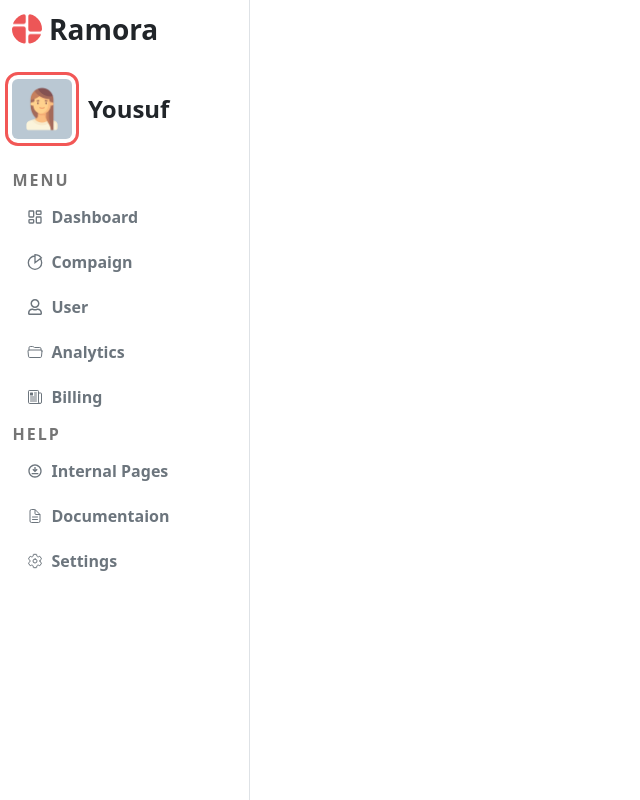
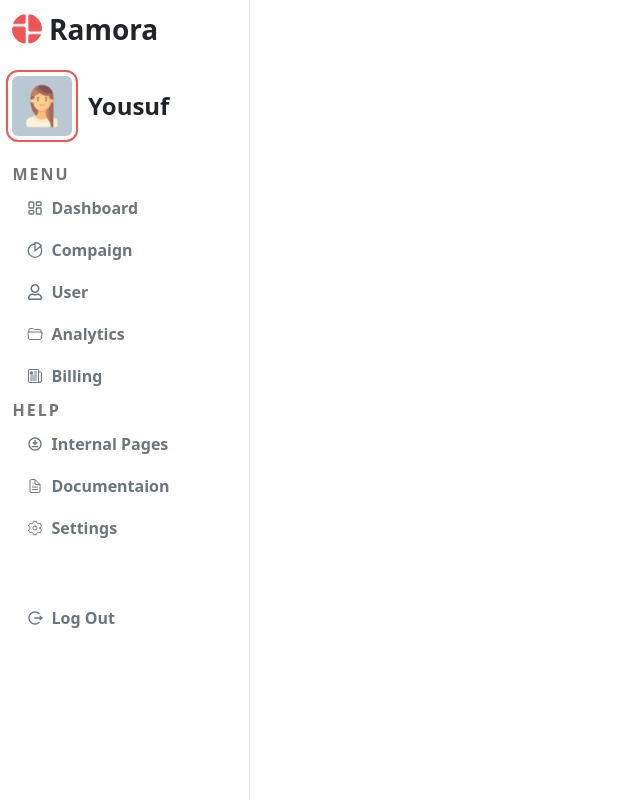
Before and after one commit to YousufMohammadi/react-sideBar, a React (Create React App) app: page / in a window 1280 px wide. Shown: the whole page, without its empty margins (0-640 px from the left). Built offline with nearby package versions, Linux system fonts and the light colour scheme.

Commit message:
logout added to sidebar

```diff
--- a/src/Components/SideBar/SideBar.css
+++ b/src/Components/SideBar/SideBar.css
@@ -7,7 +7,7 @@
     flex-direction: column;
     justify-content: center;
     align-items: center;
-    gap: 5px;
+    gap: 2px;
 }
 .logo-container{
     display: flex;
@@ -31,7 +31,7 @@
 .profile{
     width: 60px;
     height: 60px;
-    outline: 3px solid #F25756;
+    outline: 2px solid #F25756;
     outline-offset: 4px;
 }
 .section{
@@ -55,3 +55,6 @@
     background-color: #408EFD;
     color: #fff !important;
 }
+.logOut:hover{
+    background-color: #F25756;
+}
--- a/src/Components/SideBar/SideBar.jsx
+++ b/src/Components/SideBar/SideBar.jsx
@@ -3,9 +3,9 @@ import "../SideBar/SideBar.css"
 import { LuLayoutDashboard } from "react-icons/lu";
 import { GrAnalytics } from "react-icons/gr";
 import { FaRegUser } from "react-icons/fa";
+import { RiLogoutCircleRLine } from "react-icons/ri";
 import { IoFolderOpenOutline,IoNewspaperOutline,IoDocumentTextOutline,IoSettingsOutline  } from "react-icons/io5";
-import { MdOutlineDownloadForOffline,MdOutlineMenuOpen  } from "react-icons/md";
-import Button from '@mui/material/Button';
+import { MdOutlineDownloadForOffline  } from "react-icons/md";
 
 export default function SideBar() {
     const [openMenu,setOpenMenu] = useState(true)
@@ -70,6 +70,7 @@ export default function SideBar() {
                 <a href="#" className="link  text-secondary fw-bold rounded"><MdOutlineDownloadForOffline  className='me-2'/> <span className='close'>Internal Pages</span></a>
                 <a href="#" className="link  text-secondary fw-bold rounded"><IoDocumentTextOutline   className='me-2'/> <span className='close'>Documentaion</span></a>
                 <a href="#" className="link  text-secondary fw-bold rounded"><IoSettingsOutline   className='me-2'/> <span className='close'>Settings</span></a>
+                <a href="#" className="link logOut mt-5 text-secondary fw-bold rounded"><RiLogoutCircleRLine   className='me-2'/> <span className='close'>Log Out</span></a>
         </div>
     </aside>
   )
```
